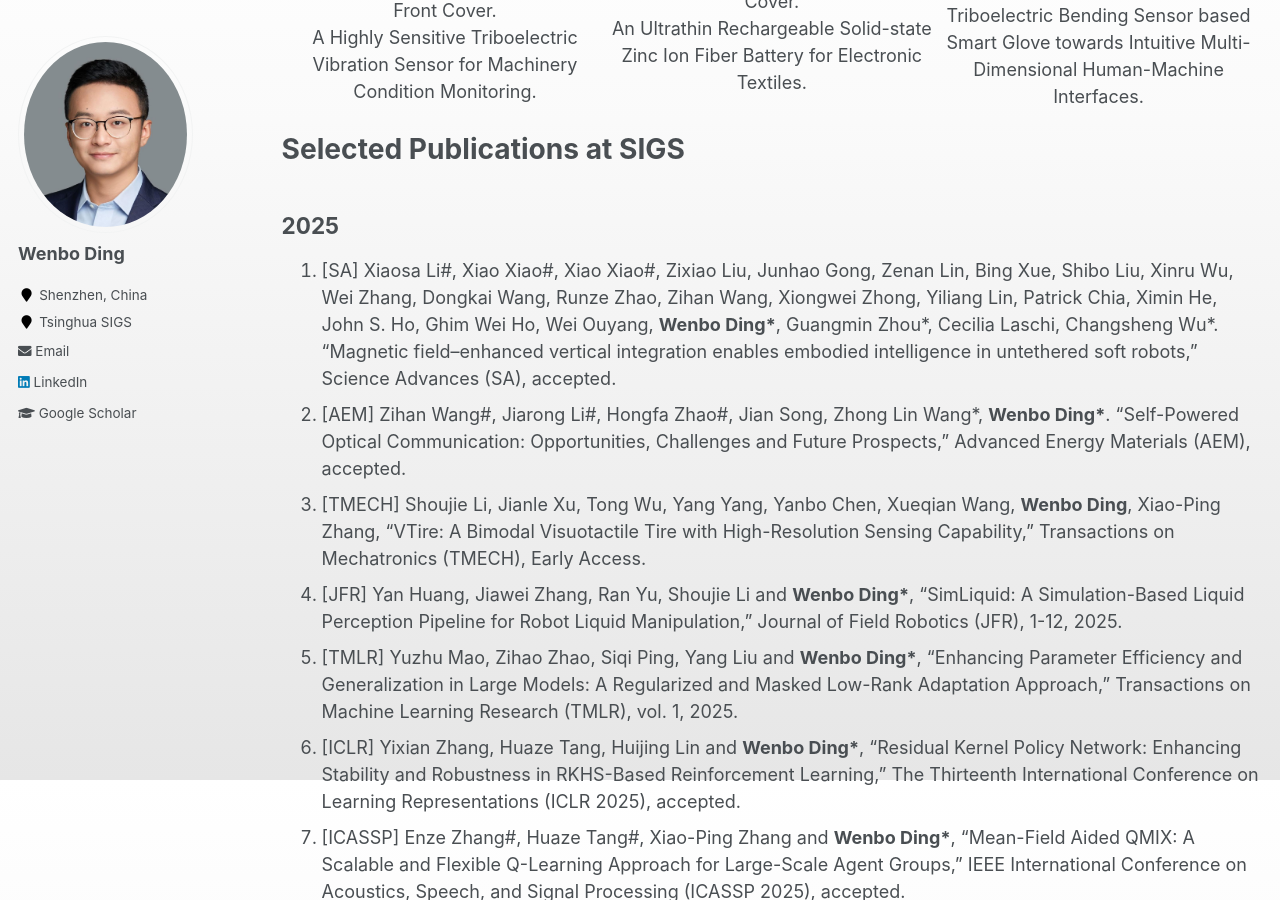
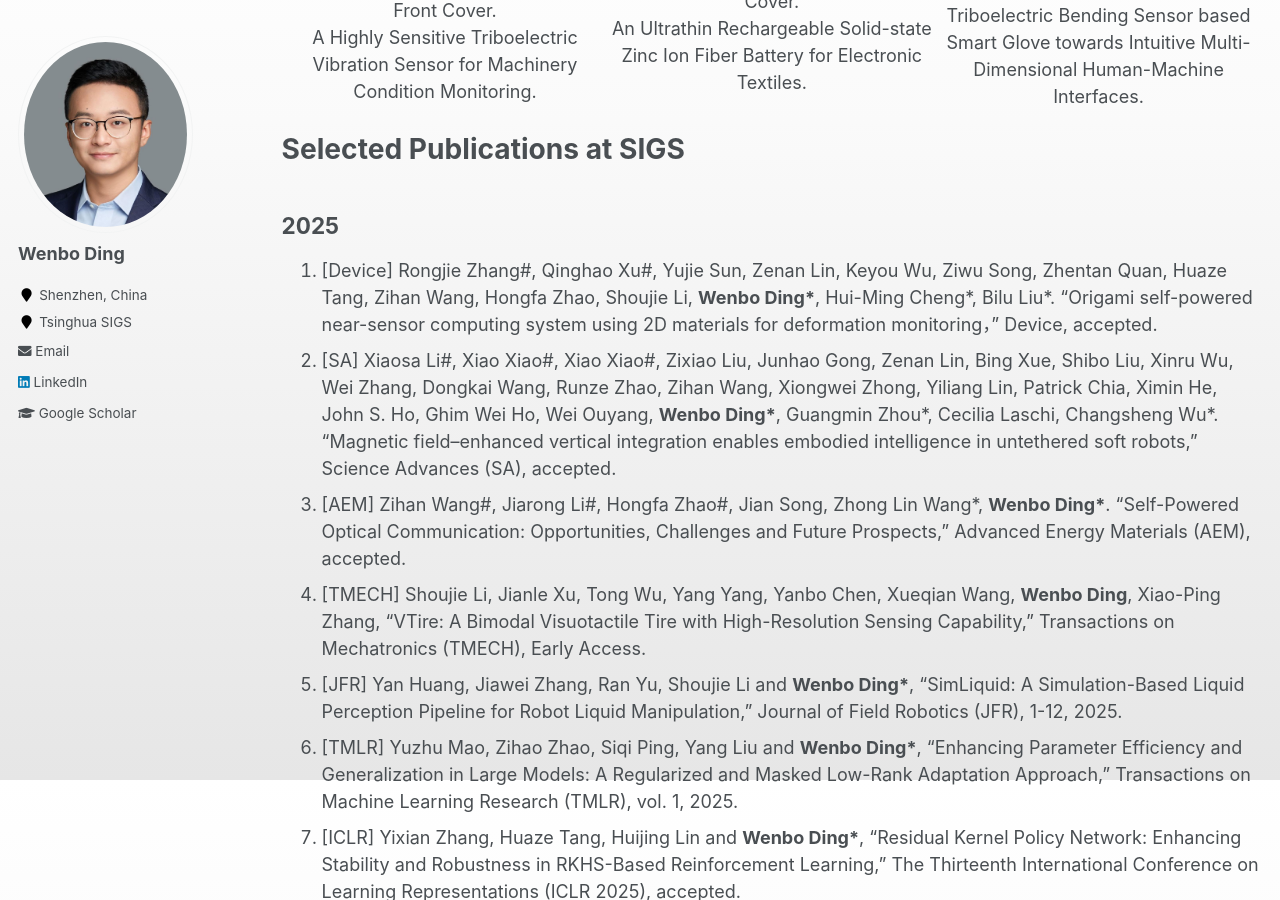
Before and after one commit to whenboy07/whenboy07.github.io, a Jekyll site: the page built from _pages/publication.md, in a window 1280 px wide and 900 px high, scrolled down 1920 px. Built offline with Jekyll 4.4.1, drawn with Linux system fonts in a browser that asks for light colours.

Commit message:
update pub

```diff
--- a/_pages/publication.md
+++ b/_pages/publication.md
@@ -139,13 +139,14 @@ A hybrid Wind and Raindrop Energy Harvesting Operating on Savonius Turbine.
 
 # Selected Publications at SIGS
 ## 2025
-1. [SA] Xiaosa Li#, Xiao Xiao#, Xiao Xiao#, Zixiao Liu, Junhao Gong, Zenan Lin, Bing Xue, Shibo Liu, Xinru Wu, Wei Zhang, Dongkai Wang, Runze Zhao, Zihan Wang, Xiongwei Zhong, Yiliang Lin, Patrick Chia, Ximin He, John S. Ho, Ghim Wei Ho, Wei Ouyang, **Wenbo Ding\***, Guangmin Zhou\*, Cecilia Laschi, Changsheng Wu\*. “Magnetic field–enhanced vertical integration enables embodied intelligence in untethered soft robots,” Science Advances (SA), accepted.
-2. [AEM] Zihan Wang#, Jiarong Li#, Hongfa Zhao#, Jian Song, Zhong Lin Wang*, **Wenbo Ding\***. “Self-Powered Optical Communication: Opportunities, Challenges and Future Prospects,” Advanced Energy Materials (AEM), accepted.
-3. [TMECH] Shoujie Li, Jianle Xu, Tong Wu, Yang Yang, Yanbo Chen, Xueqian Wang, **Wenbo Ding**, Xiao-Ping Zhang, "VTire: A Bimodal Visuotactile Tire with High-Resolution Sensing Capability," Transactions on Mechatronics (TMECH), Early Access.
-4. [JFR] Yan Huang, Jiawei Zhang, Ran Yu, Shoujie Li and **Wenbo Ding\***, “SimLiquid: A Simulation-Based Liquid Perception Pipeline for Robot Liquid Manipulation,” Journal of Field Robotics (JFR), 1-12, 2025.
-5. [TMLR] Yuzhu Mao, Zihao Zhao, Siqi Ping, Yang Liu and **Wenbo Ding\***, “Enhancing Parameter Efficiency and Generalization in Large Models: A Regularized and Masked Low-Rank Adaptation Approach,” Transactions on Machine Learning Research (TMLR), vol. 1, 2025.
-6. [ICLR] Yixian Zhang, Huaze Tang, Huijing Lin and **Wenbo Ding\***, "Residual Kernel Policy Network: Enhancing Stability and Robustness in RKHS-Based Reinforcement Learning," The Thirteenth International Conference on Learning Representations (ICLR 2025), accepted.
-7. [ICASSP] Enze Zhang#, Huaze Tang#, Xiao-Ping Zhang and **Wenbo Ding\***, "Mean-Field Aided QMIX: A Scalable and Flexible Q-Learning Approach for Large-Scale Agent Groups," IEEE International Conference on Acoustics, Speech, and Signal Processing (ICASSP 2025), accepted.
+1. [Device] Rongjie Zhang#, Qinghao Xu#, Yujie Sun, Zenan Lin, Keyou Wu, Ziwu Song, Zhentan Quan, Huaze Tang, Zihan Wang, Hongfa Zhao, Shoujie Li, **Wenbo Ding\***, Hui-Ming Cheng\*, Bilu Liu\*. “Origami self-powered near-sensor computing system using 2D materials for deformation monitoring，” Device, accepted.
+2. [SA] Xiaosa Li#, Xiao Xiao#, Xiao Xiao#, Zixiao Liu, Junhao Gong, Zenan Lin, Bing Xue, Shibo Liu, Xinru Wu, Wei Zhang, Dongkai Wang, Runze Zhao, Zihan Wang, Xiongwei Zhong, Yiliang Lin, Patrick Chia, Ximin He, John S. Ho, Ghim Wei Ho, Wei Ouyang, **Wenbo Ding\***, Guangmin Zhou\*, Cecilia Laschi, Changsheng Wu\*. “Magnetic field–enhanced vertical integration enables embodied intelligence in untethered soft robots,” Science Advances (SA), accepted.
+3. [AEM] Zihan Wang#, Jiarong Li#, Hongfa Zhao#, Jian Song, Zhong Lin Wang*, **Wenbo Ding\***. “Self-Powered Optical Communication: Opportunities, Challenges and Future Prospects,” Advanced Energy Materials (AEM), accepted.
+4. [TMECH] Shoujie Li, Jianle Xu, Tong Wu, Yang Yang, Yanbo Chen, Xueqian Wang, **Wenbo Ding**, Xiao-Ping Zhang, "VTire: A Bimodal Visuotactile Tire with High-Resolution Sensing Capability," Transactions on Mechatronics (TMECH), Early Access.
+5. [JFR] Yan Huang, Jiawei Zhang, Ran Yu, Shoujie Li and **Wenbo Ding\***, “SimLiquid: A Simulation-Based Liquid Perception Pipeline for Robot Liquid Manipulation,” Journal of Field Robotics (JFR), 1-12, 2025.
+6. [TMLR] Yuzhu Mao, Zihao Zhao, Siqi Ping, Yang Liu and **Wenbo Ding\***, “Enhancing Parameter Efficiency and Generalization in Large Models: A Regularized and Masked Low-Rank Adaptation Approach,” Transactions on Machine Learning Research (TMLR), vol. 1, 2025.
+7. [ICLR] Yixian Zhang, Huaze Tang, Huijing Lin and **Wenbo Ding\***, "Residual Kernel Policy Network: Enhancing Stability and Robustness in RKHS-Based Reinforcement Learning," The Thirteenth International Conference on Learning Representations (ICLR 2025), accepted.
+8. [ICASSP] Enze Zhang#, Huaze Tang#, Xiao-Ping Zhang and **Wenbo Ding\***, "Mean-Field Aided QMIX: A Scalable and Flexible Q-Learning Approach for Large-Scale Agent Groups," IEEE International Conference on Acoustics, Speech, and Signal Processing (ICASSP 2025), accepted.
 
 ## 2024
 1. [AFM] Kit-Wa Sou#, Wang-Sing Chan#, Kai-Chong Lei#, Zihan Wang*, Shoujie Li, Dengfeng Peng*, and **Wenbo Ding\***, "A Bio-inspired Event-driven Mechanoluminescent Visuotactile Sensor for Intelligent Interactions," Advanced Functional Materials, vol. 35, 2420872, 2025.
```
